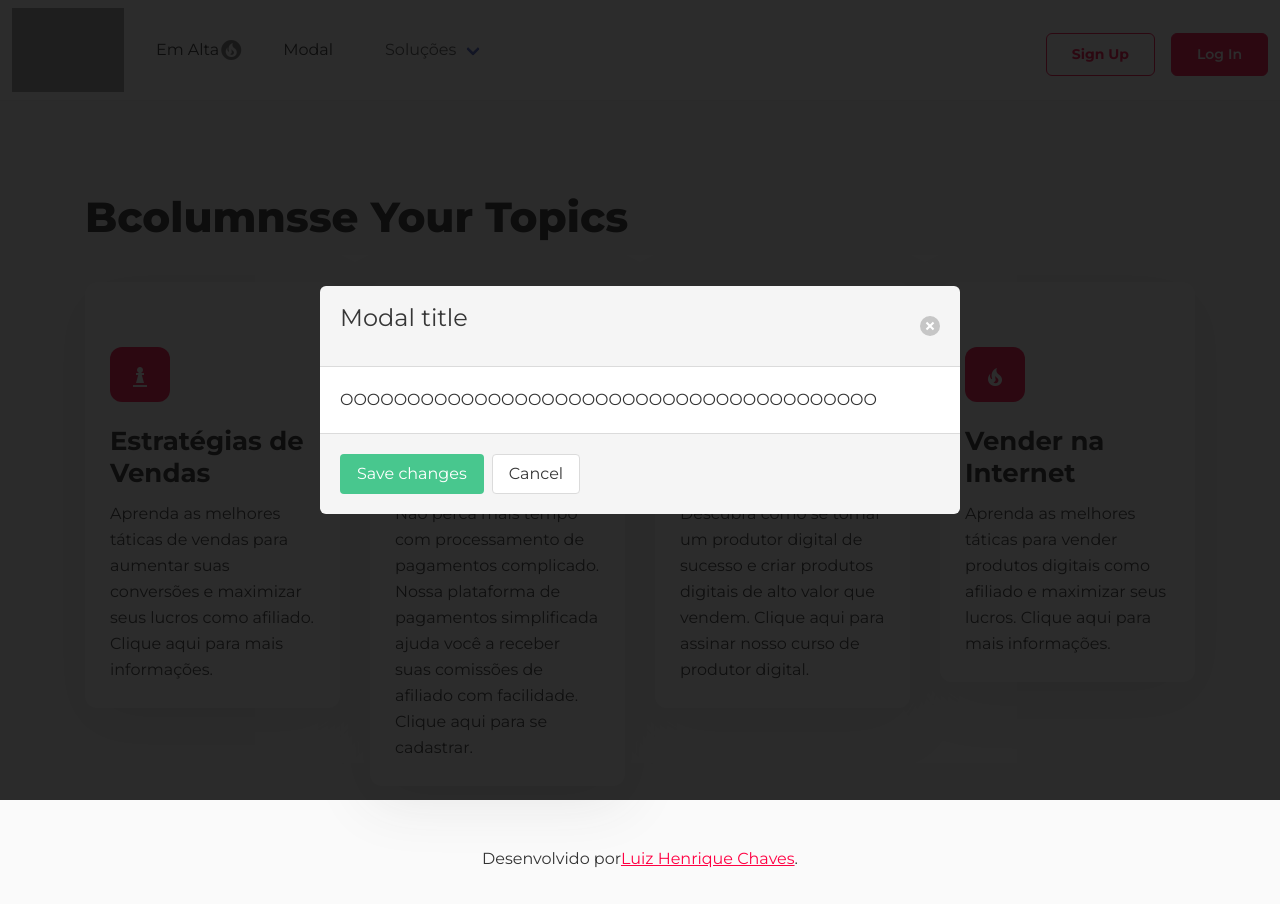
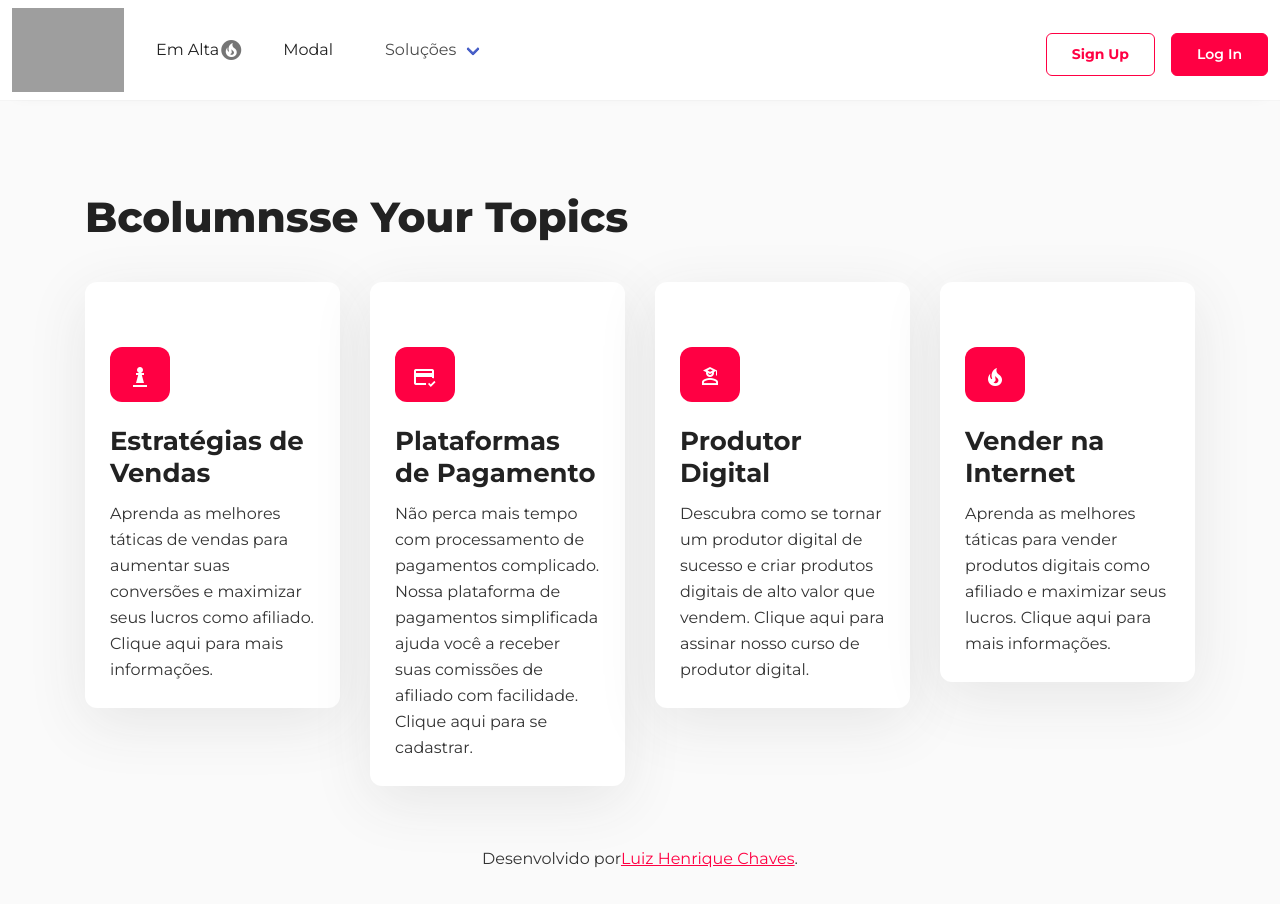
Before and after one commit to ryck-developer/admin-nuxt3-with-bulma, a Nuxt app: page / in a window 1280 px wide. Shown: the top 904 px of the page. Built offline with nearby package versions, Linux system fonts and the light colour scheme; grey boxes are pictures that could not be loaded.

Commit message:
modal implementado

```diff
--- a/layouts/default.vue
+++ b/layouts/default.vue
@@ -29,7 +29,7 @@
                   <a class="navbar-item">
                     Em Alta <v-icon>mdi-fire-circle</v-icon>
                   </a>
-                  <a class="navbar-item"> Modal </a>
+                  <button class="navbar-item" @click="openModal">Modal</button>
                   <div class="navbar-item has-dropdown is-hoverable">
                     <a class="navbar-link"> Soluções </a>
                     <div class="navbar-dropdown">
@@ -72,14 +72,18 @@
       <div class="modal-card">
         <header class="modal-card-head">
           <p class="modal-card-title">Modal title</p>
-          <button class="delete" aria-label="close"></button>
+          <button
+            class="delete"
+            aria-label="close"
+            @click="closeModal"
+          ></button>
         </header>
         <section class="modal-card-body">
           OOOOOOOOOOOOOOOOOOOOOOOOOOOOOOOOOOOOOOOO
         </section>
         <footer class="modal-card-foot">
           <button class="button is-success">Save changes</button>
-          <button class="button">Cancel</button>
+          <button class="button" @click="closeModal">Cancel</button>
         </footer>
       </div>
     </div>
@@ -101,8 +105,16 @@
 export default {
   data() {
     return {
-      showModal: true,
+      showModal: false,
     };
+  },
+  methods: {
+    closeModal() {
+      this.showModal = false;
+    },
+    openModal() {
+      this.showModal = true;
+    },
   },
 };
 </script>
```
